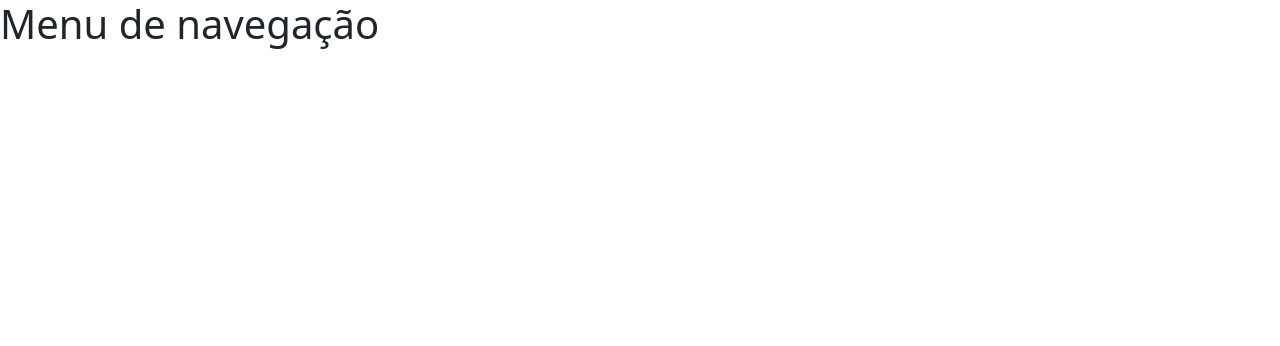
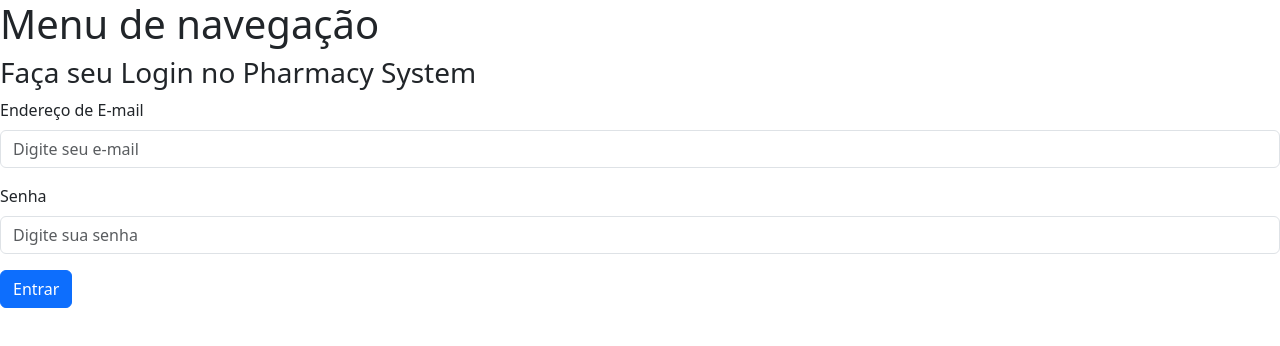
Before and after one commit to lisimachado/Projeto1_fullstack_farmacia, a React (Vite) app in the folder PharmacySystem/: page /home in a window 1280 px wide. Shown: the top 346 px of the page. Built offline with nearby package versions, Linux system fonts and the light colour scheme.

Commit message:
Adicionando componentes e react-booststrap

```diff
--- a/PharmacySystem/package.json
+++ b/PharmacySystem/package.json
@@ -9,7 +9,10 @@
     "preview": "vite preview"
   },
   "dependencies": {
+    "-": "^0.0.1",
+    "bootstrap": "^5.2.3",
     "react": "^18.2.0",
+    "react-bootstrap": "^2.7.3",
     "react-dom": "^18.2.0",
     "react-router-dom": "^6.10.0"
   },
--- a/PharmacySystem/src/App.jsx
+++ b/PharmacySystem/src/App.jsx
@@ -1,3 +1,4 @@
+import { Outlet } from 'react-router-dom';
 import { appRouter } from './Router';
 import { Header } from './components/Header';
 
@@ -5,7 +6,8 @@ import { Header } from './components/Header';
 export const App = () => {
   return (
     <div>
-			<appRouter />
-      <Header />
+			<Header />
+			<Outlet />
+
 		</div>
 )};
--- /dev/null
+++ b/PharmacySystem/src/components/Login/Login.jsx
@@ -0,0 +1,26 @@
+import Button from 'react-bootstrap/Button';
+import Form from "react-bootstrap/Form";
+
+
+export const FormLogin = () => {
+  return (
+    <Form>
+      <Form.Group className="mb-3" controlId="formEmail">
+        <Form.Label>Endereço de E-mail</Form.Label>
+        <Form.Control type="email" placeholder="Digite seu e-mail" />
+        <Form.Text className="text-muted">
+
+        </Form.Text>
+      </Form.Group>
+
+      <Form.Group className="mb-3" controlId="formPassword">
+        <Form.Label>Senha</Form.Label>
+        <Form.Control type="password" placeholder="Digite sua senha" />
+      </Form.Group>
+			<Button variant="primary" type="submit">
+        Entrar
+      </Button>
+
+       </Form>
+  );
+}
--- a/PharmacySystem/src/pages/Home/Home.jsx
+++ b/PharmacySystem/src/pages/Home/Home.jsx
@@ -1,9 +1,11 @@
 import React from 'react'
+import { FormLogin } from '../../components/Login/Login';
 
 export const Home = () => {
   return (
     <div className="home__container">
-			<h1 className="home__title">Página de login/home Pharmacy System</h1>
+			<h3 className="home__title"> Faça seu Login no Pharmacy System</h3>
+			< FormLogin/>
     </div>
   );
 };
```
Also changed, not shown: PharmacySystem/src/components/Formshop/Formshop.jsx (added), 1 other file (tests, documents, lock files or other folders).
